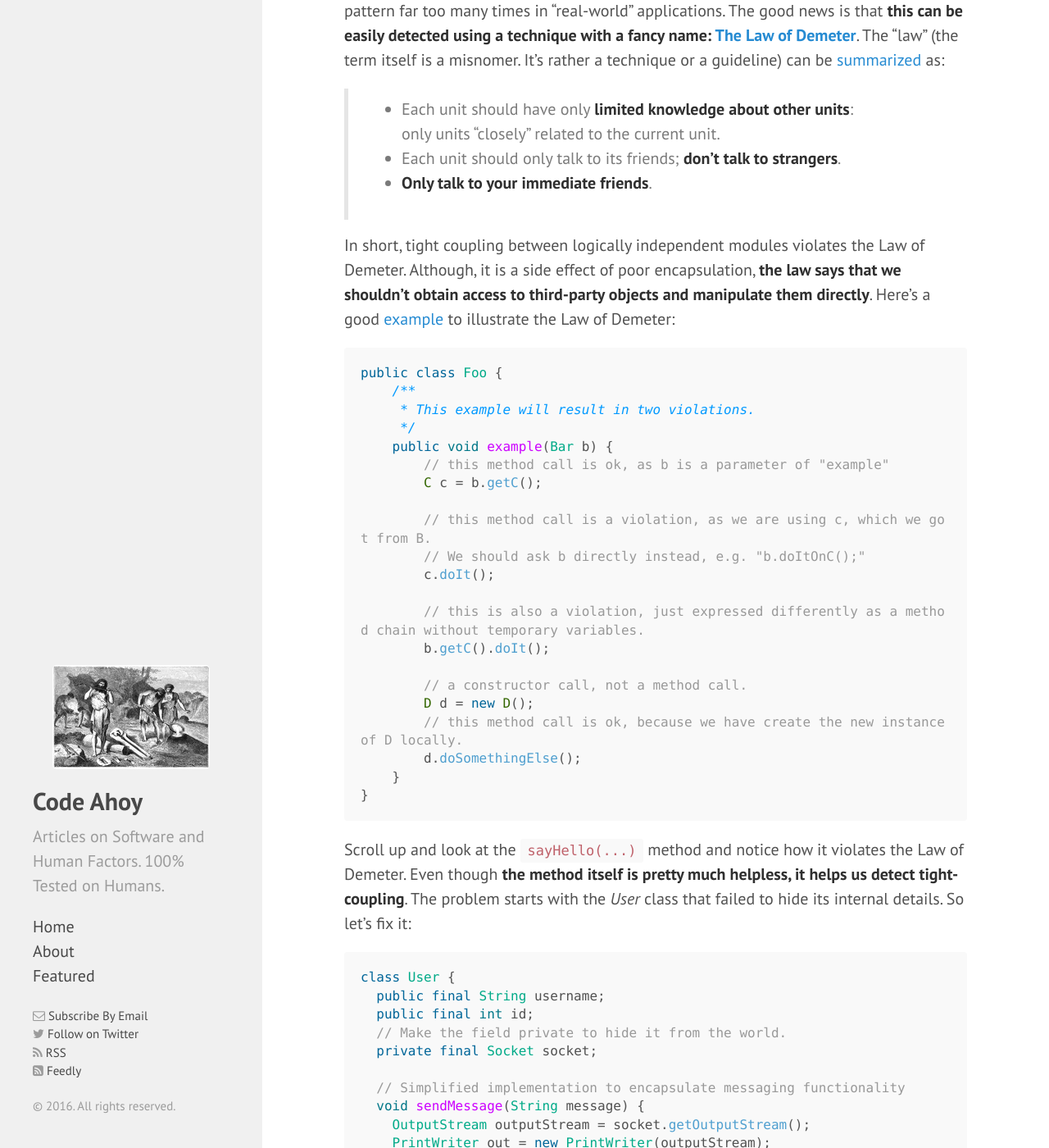
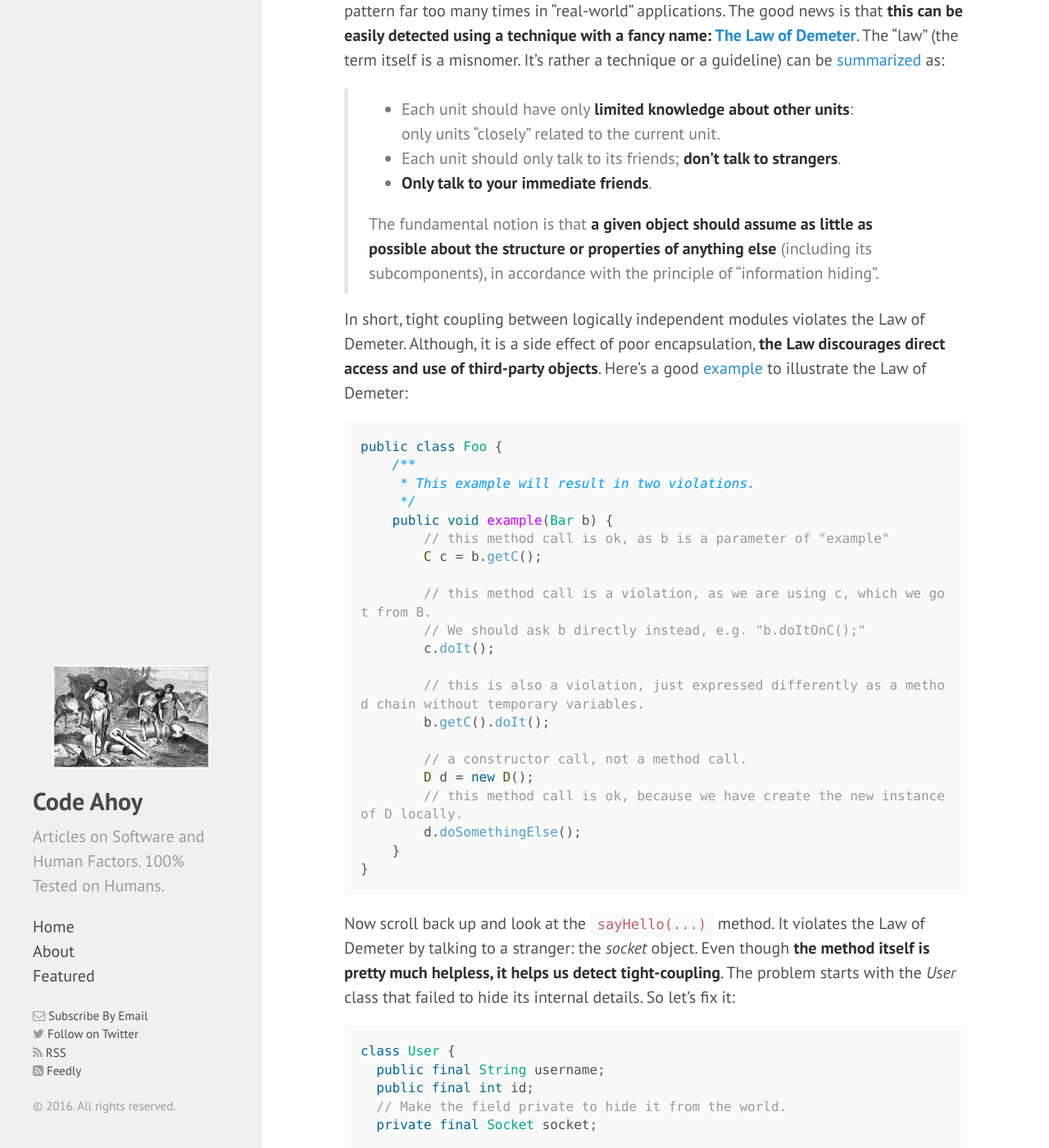
Before and after one commit to talk2viren/umermansoor.github.io, a Jekyll site: the page built from _posts/2016-06-17-the-law-of-demeter---writing-shy-code.md, in a window 1280 px wide and 1400 px high, scrolled down 1333 px. Shown: the whole window at 82% size. Built offline with Jekyll 4.4.1, drawn with Linux system fonts in a browser that asks for light colours; nearby versions of some CDN libraries; a script that is not in the unit is left out; comment, search, counter and statistics services are not loaded; some of the changed text lies outside the part shown.

Commit message:
fixes in the post.

````diff
--- a/_posts/2016-06-17-the-law-of-demeter---writing-shy-code.md
+++ b/_posts/2016-06-17-the-law-of-demeter---writing-shy-code.md
@@ -9,7 +9,7 @@ In all my years of building server-side applications, I have come to believe tha
 
 <!--more-->
 
-There are multiple factors that contribute to code complexity. **One of important factors is [coupling](https://en.wikipedia.org/wiki/Coupling_(computer_programming)) between the application's modules**. Let's walkthrough a trivial example. Suppose there's a server that allows users to connect. When users connect and authenticate, they are wrapped in a 'User' class:
+There are multiple factors that contribute to code complexity. **One important factor is the amount of [coupling](https://en.wikipedia.org/wiki/Coupling_(computer_programming)) or interdependencies between the application's modules**. Let's walkthrough a trivial example. Suppose there's a server that allows users to connect. When users connect and authenticate, they are wrapped in a 'User' class:
 
 ```java
 // Represents a user
@@ -40,9 +40,10 @@ However, the `sayHello(...)` method isn't entirely innocent. **It sinned in the
 - Each unit should have only **limited knowledge about other units**: only units "closely" related to the current unit.
 - Each unit should only talk to its friends; **don't talk to strangers**.
 - **Only talk to your immediate friends**.
+>
+> The fundamental notion is that **a given object should assume as little as possible about the structure or properties of anything else** (including its subcomponents), in accordance with the principle of "information hiding".
 
-In short, tight coupling between logically independent modules violates the Law of Demeter. Although, it is a side effect of poor encapsulation, **the law says that we shouldn't obtain access to third-party objects and manipulate them directly**. Here's a good [example](http://pmd.github.io/pmd-5.1.3/rules/java/coupling.html) to illustrate the Law of Demeter:
-
+In short, tight coupling between logically independent modules violates the Law of Demeter. Although, it is a side effect of poor encapsulation, **the Law discourages direct access and use of third-party objects**. Here's a good [example](http://pmd.github.io/pmd-5.1.3/rules/java/coupling.html) to illustrate the Law of Demeter:
 
 ```java
 public class Foo {
@@ -68,7 +69,7 @@ public class Foo {
 }
 ```
 
-Scroll up and look at the `sayHello(...)` method and notice how it violates the Law of Demeter. Even though **the method itself is pretty much helpless, it helps us detect tight-coupling**. The problem starts with the *User* class that failed to hide its internal details. So let's fix it:
+Now scroll back up and look at the `sayHello(...)` method. It violates the Law of Demeter by talking to a stranger: the *socket* object. Even though **the method itself is pretty much helpless, it helps us detect tight-coupling**. The problem starts with the *User* class that failed to hide its internal details. So let's fix it:
 
 ```java
 class User {
````
